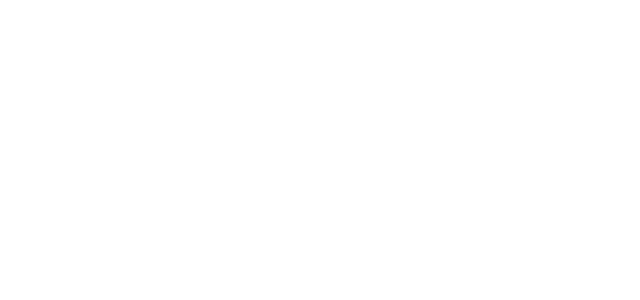
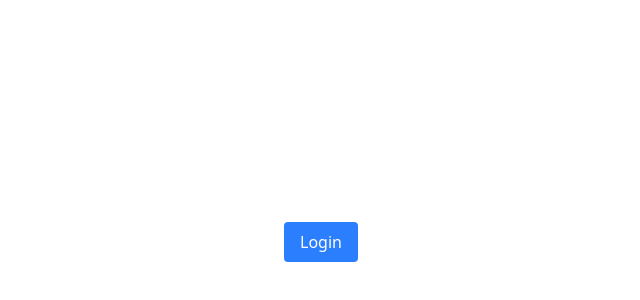
Before and after one commit to joemar-ceneza/dashboard, a Next.js app: page / in a window 1280 px wide. Shown: the part 158-458 px from the top of the page, without its empty margins (319-959 px from the left). Built offline with nearby package versions, Linux system fonts and the light colour scheme.

Commit message:
feat: add homepage with login button linking to /login

```diff
--- a/src/app/page.tsx
+++ b/src/app/page.tsx
@@ -1,3 +1,11 @@
+import Link from "next/link";
+
 export default function Home() {
-  return <main className=""></main>;
+  return (
+    <main className="flex flex-col items-center justify-center min-h-screen">
+      <Link href={"/login"} className="bg-blue-500 text-white px-4 py-2 rounded hover:bg-blue-600 transition">
+        <button>Login</button>
+      </Link>
+    </main>
+  );
 }
```
